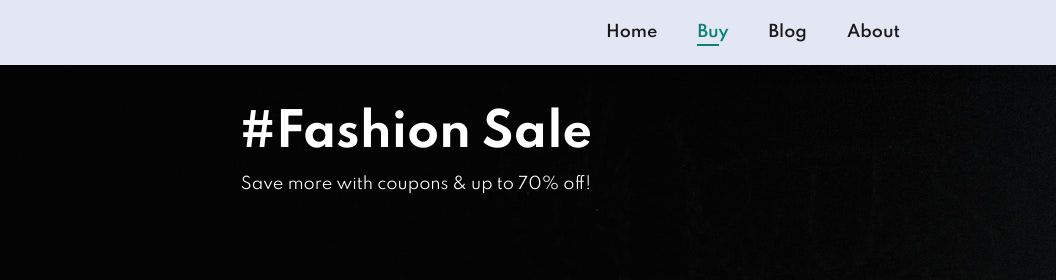
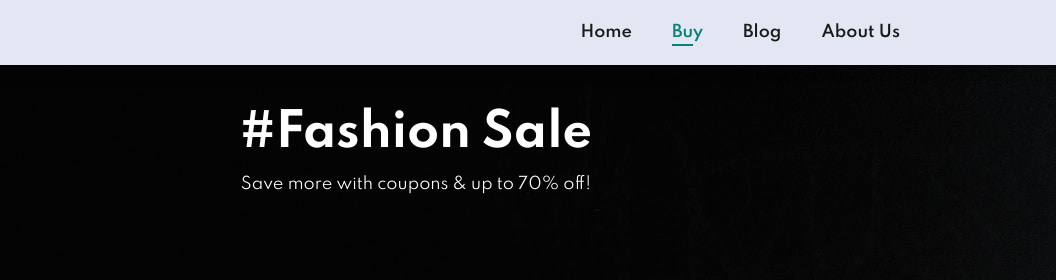
Before and after one commit to SatviK1608/Cara, a plain HTML site: page pages/shop.html in a window 1280 px wide. Shown: the top 280 px of the page, 224-1280 px from the left. Drawn offline with Linux system fonts and the light colour scheme.

Commit message:
Update shop.html

```diff
--- a/pages/shop.html
+++ b/pages/shop.html
@@ -28,7 +28,7 @@
                     <li><a href="../index.html">Home</a></li>
                     <li><a class="active" href="./shop.html">Buy</a></li>
                     <li><a href="./blog.html">Blog</a></li>
-                    <li><a href="./about.html">About</a></li>
+                    <li><a href="./about.html">About Us</a></li>
                     <li id="lg-bag"><a href="./cart.html"><i class="far fa-shopping-bag"></i></a></li>
                     <a href="#" id="close"><i class="far fa-times"></i></a>
                 </ul>
```
